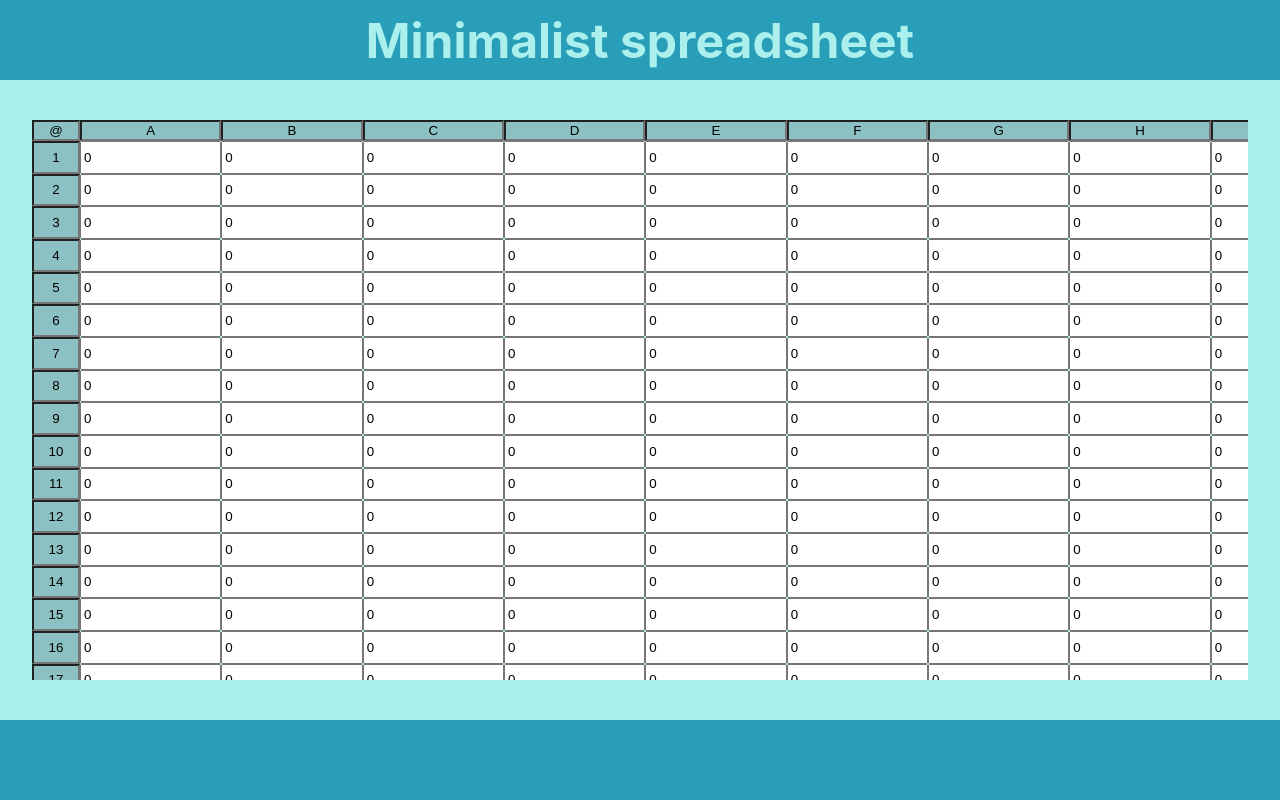
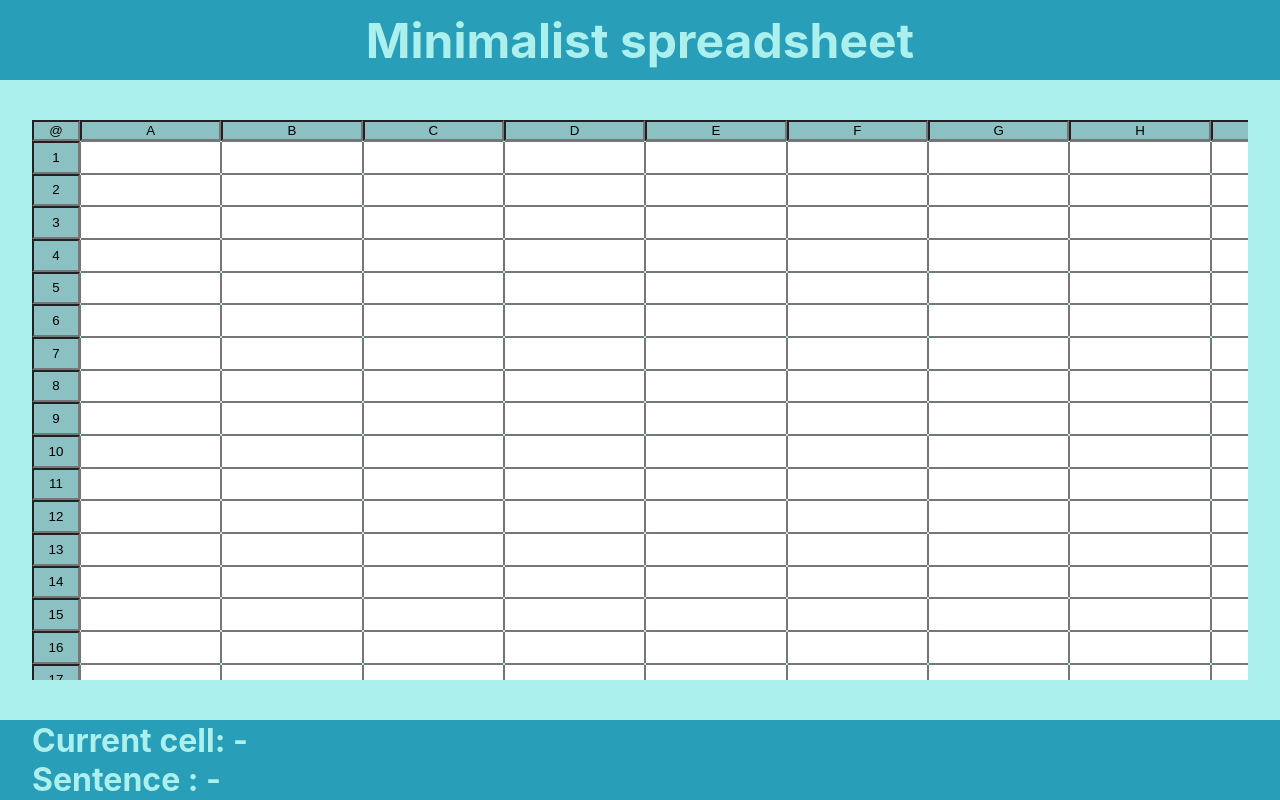
Before and after one commit to juliojg/minimalist-spreadsheet, a React (Create React App) app: page / in a window 1280 px wide. Built offline with nearby package versions, Linux system fonts and the light colour scheme.

Commit message:
footer styles

```diff
--- a/src/components/Footer/Footer.css
+++ b/src/components/Footer/Footer.css
@@ -6,6 +6,14 @@
   width: 100vw;
   flex-direction: column;
   flex-wrap: wrap;
+  align-content: flex-start;
   justify-content: center;
-  align-content: center;
+  align-items: flex-start;
 }
+
+.current-cell-text {
+  color: var(--primary-background-color);
+  font-size: 2em;
+  padding-left: 1em;
+  font-weight: bolder;
+}
--- a/src/components/Footer/Footer.tsx
+++ b/src/components/Footer/Footer.tsx
@@ -1,10 +1,19 @@
 import React from "react";
+import { useTranslation } from "react-i18next";
 import "./Footer.css";
 
-export const Footer: React.FC<{}> = () => {
+type FooterProps = {
+  currentCell: string;
+  currentCellSentence: string;
+}
+
+
+export const Footer: React.FC<FooterProps> = ({ currentCell, currentCellSentence }) => {
+  const { t } = useTranslation();
   return (
     <div className="footer-container">
-      <span></span>
+      <div className="current-cell-text"> {t("footer.current-cell")}: {currentCell ? currentCell : '-'} </div>
+      <div className="current-cell-text"> {t("footer.current-cell-sentence")} : {currentCellSentence ? currentCellSentence : '-'} </div>
     </div>
   );
 };
--- /dev/null
+++ b/src/containers/FooterContainer/FooterContainer.tsx
@@ -0,0 +1,13 @@
+import { Footer } from "../../components/Footer/Footer";
+import { useGetCurrentCell } from "../../hooks/useGetCurrentCell"
+import { useGetTable } from "../../hooks/useGetTable";
+
+export const FooterContainer : React.FC = () => {
+
+  const currentCell = useGetCurrentCell();
+  const [, byId] = useGetTable();
+
+  return(
+    <Footer currentCell={currentCell} currentCellSentence={byId[currentCell]} />
+  )
+}
--- a/src/containers/SpreadSheetLayoutContainer/SpreadSheetLayoutContainer.tsx
+++ b/src/containers/SpreadSheetLayoutContainer/SpreadSheetLayoutContainer.tsx
@@ -1,8 +1,8 @@
 import React, { useContext, useEffect } from "react";
 import { SpreadSheetContext } from "../../context/SpreadSheetContext";
-import { Footer } from "../../components/Footer/Footer";
 import { Header } from "../../components/Header/Header";
 import { SpreadSheetMain } from "../../components/SpreadSheetMain/SpreadSheetMain";
+import { FooterContainer } from "../FooterContainer/FooterContainer";
 
 export const SpreadSheetLayoutContainer: React.FC<{}> = () => {
   const [state, dispatch] = useContext(SpreadSheetContext);
@@ -18,7 +18,7 @@ export const SpreadSheetLayoutContainer: React.FC<{}> = () => {
     <div className="main no-select">
       <Header />
       <SpreadSheetMain />
-      <Footer />
+      <FooterContainer />
     </div>
   );
 };
--- a/src/hooks/useEvalCell.tsx
+++ b/src/hooks/useEvalCell.tsx
@@ -7,7 +7,7 @@ export const useEvalCell = (cellId: string) => {
 
   const value = byId[cellId];
   if (!value) {
-    return '0'
+    return ''
   }
 
   if (value.startsWith("=")) {
--- a/src/translations/translationsEN/translationsEN.json
+++ b/src/translations/translationsEN/translationsEN.json
@@ -5,5 +5,10 @@
   "titles": {
     "spreadsheet": "Minimalist spreadsheet",
     "instructions": "Instructions..."
+  },
+  "footer": {
+    "current-cell": "Current cell",
+    "current-cell-sentence": "Sentence"
+
   }
 }
```
